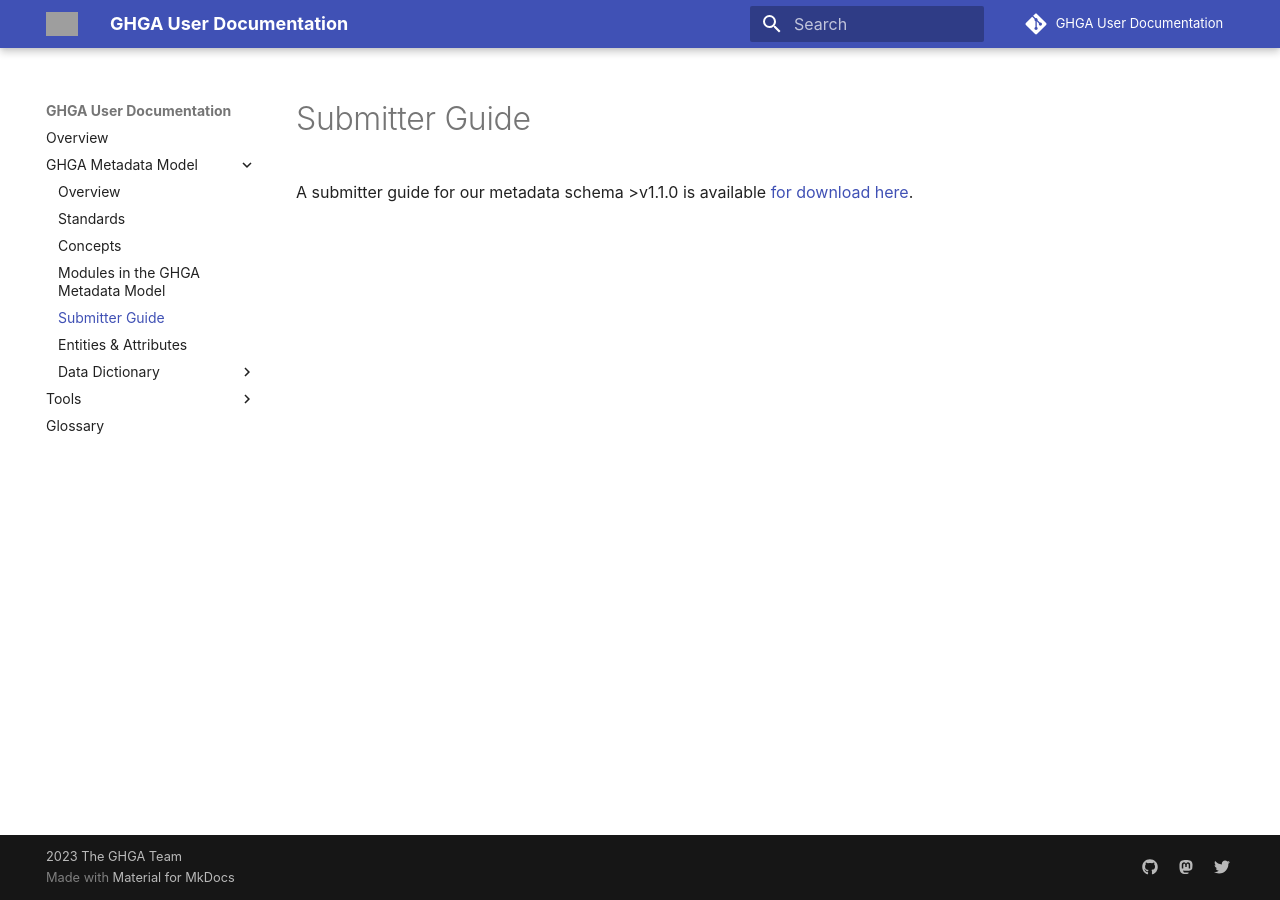
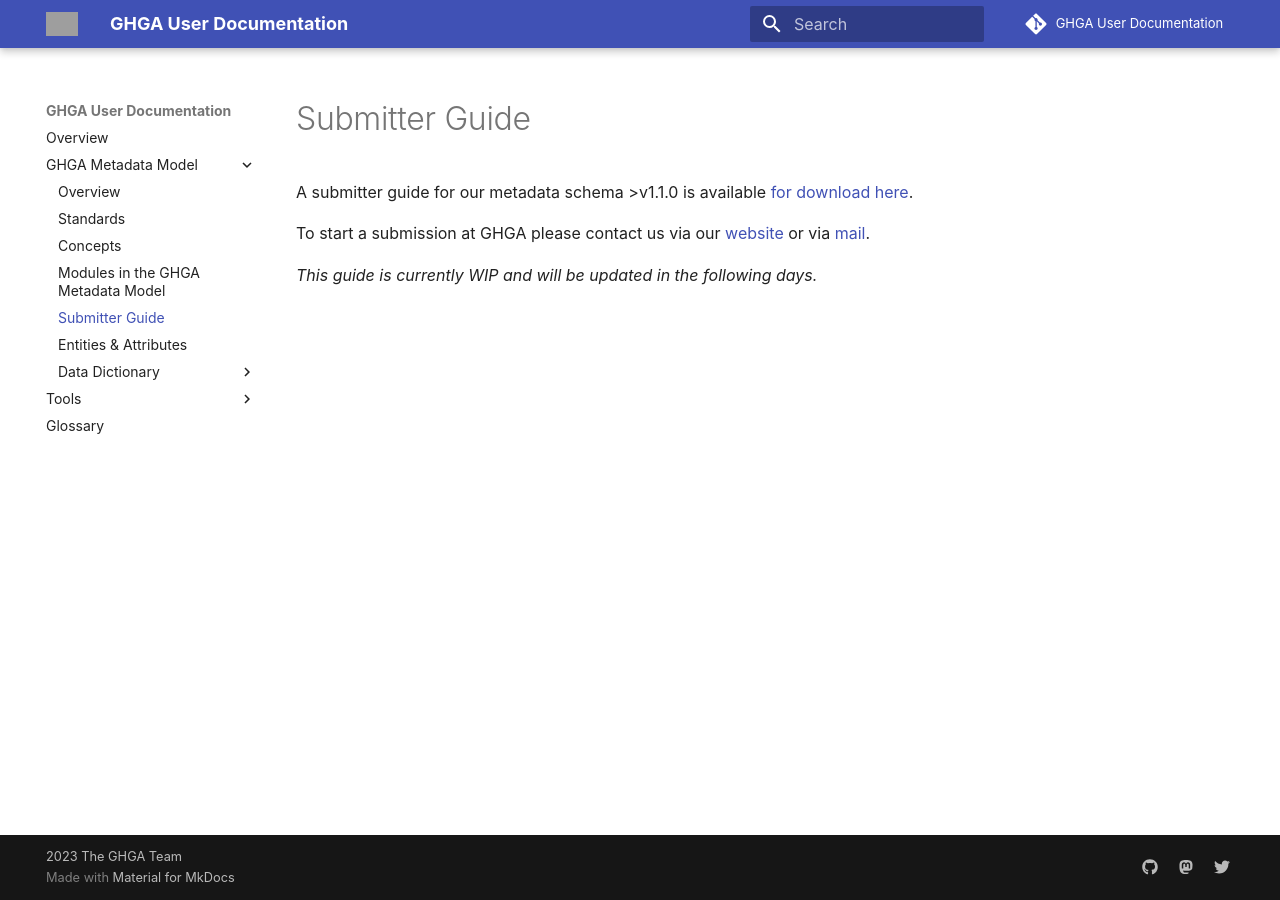
Before and after one commit to ghga-de/docs.ghga.de, an MkDocs documentation site: the page built from user_docs/Submitter_guide/Initial.md, in a window 1280 px wide. Built offline with MkDocs 1.6.1 and Material for MkDocs 9.7.7, drawn with Linux system fonts in a browser that asks for light colours; comment, search, counter and statistics services are not loaded; grey boxes are pictures that could not be loaded.

Commit message:
Update Initial.md

```diff
--- a/user_docs/Submitter_guide/Initial.md
+++ b/user_docs/Submitter_guide/Initial.md
@@ -1 +1,5 @@
 A submitter guide for our metadata schema >v1.1.0 is available [for download here](https://github.com/ghga-de/docs/blob/main/user_docs/Submitter_guide/Metadata_Submission_Guide_MASTER%20v.1.1.1.pdf).
+
+To start a submission at GHGA please contact us via our [website](https://www.ghga.de/about-us/contact) or via [mail](mailto:helpdesk@ghga.de).
+
+*This guide is currently WIP and will be updated in the following days.*
```
